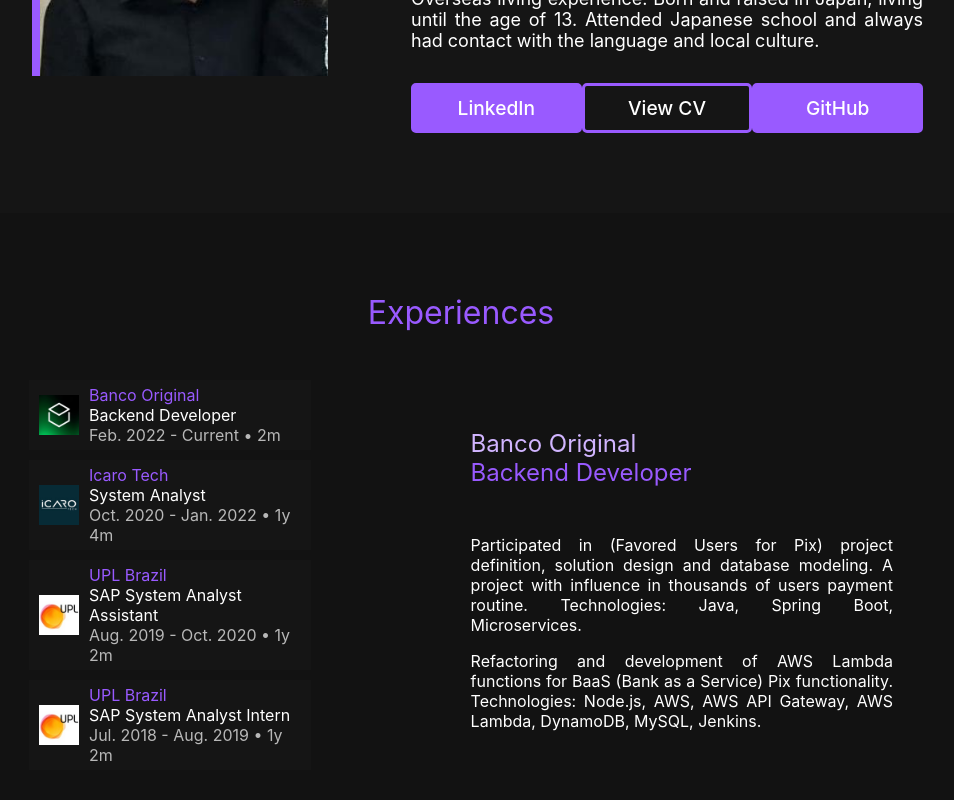
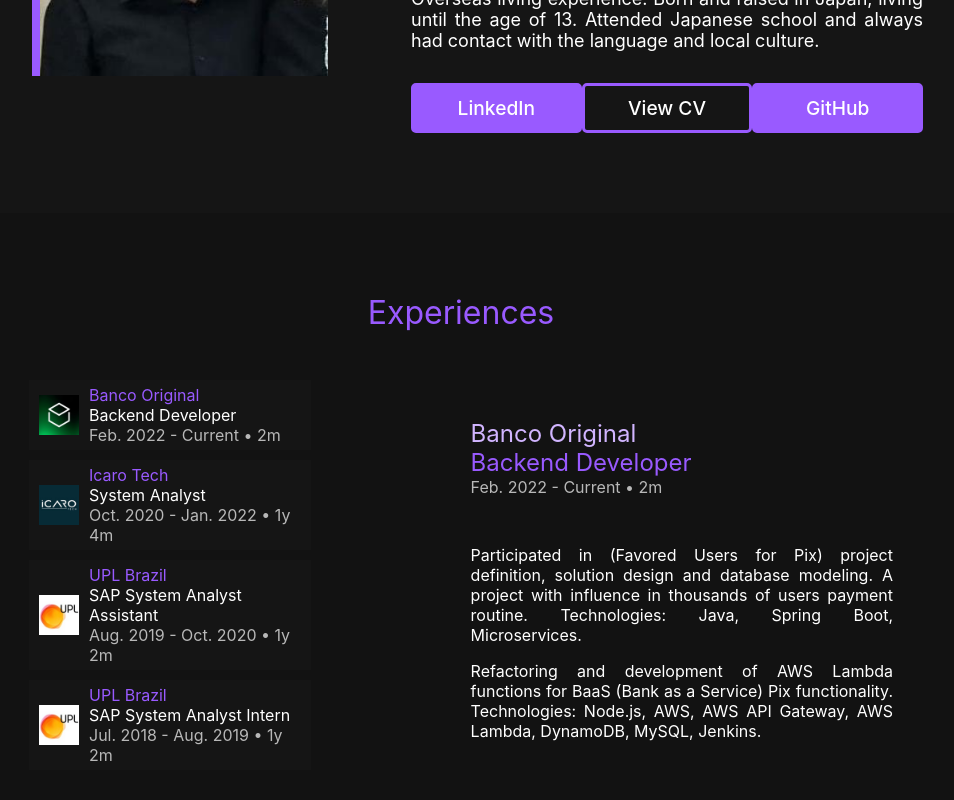
Before and after one commit to BrunoUemura/hidefolio, a React (Vite) app: page / in a window 1280 px wide. Shown: the part 1088-1888 px from the top of the page, without its empty margins (179-1133 px from the left). Built offline with nearby package versions, Linux system fonts and the light colour scheme.

Commit message:
add job dates

```diff
--- a/src/components/Experiences/index.tsx
+++ b/src/components/Experiences/index.tsx
@@ -65,6 +65,17 @@
             {jobs[selectedJob].companyName}
           </span>
           <span className={styles.jobTitle}>{jobs[selectedJob].title}</span>
+          <span className={styles.jobDate}>
+            {formatDate(jobs[selectedJob].startDate)} -{" "}
+            {jobs[selectedJob].endDate !== null
+              ? formatDate(String(jobs[selectedJob].endDate))
+              : "Current"}{" "}
+            •{" "}
+            {calculateMonths(
+              jobs[selectedJob].startDate,
+              jobs[selectedJob].endDate
+            )}
+          </span>
           <span className={styles.jobDescription}>
             {jobs[selectedJob].description.map((text) => (
               <p>{text}</p>
--- a/src/components/Experiences/styles.module.scss
+++ b/src/components/Experiences/styles.module.scss
@@ -89,6 +89,10 @@
       text-align: justify;
     }
   }
+
+  .jobDate {
+    color: var(--third-white);
+  }
 }
 
 @media screen and (max-width: 1024px) {
```
